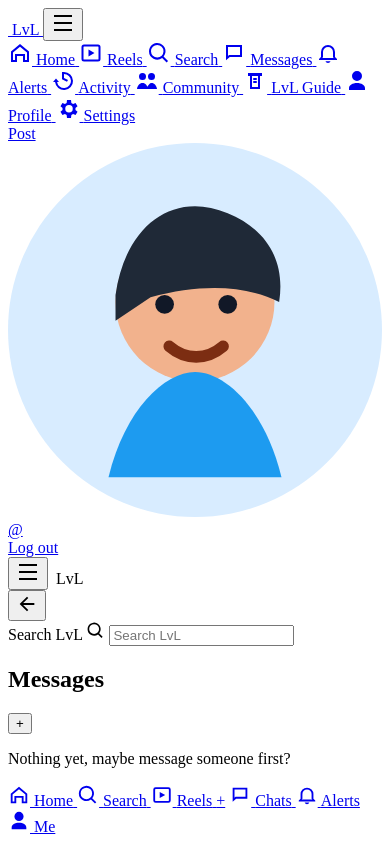
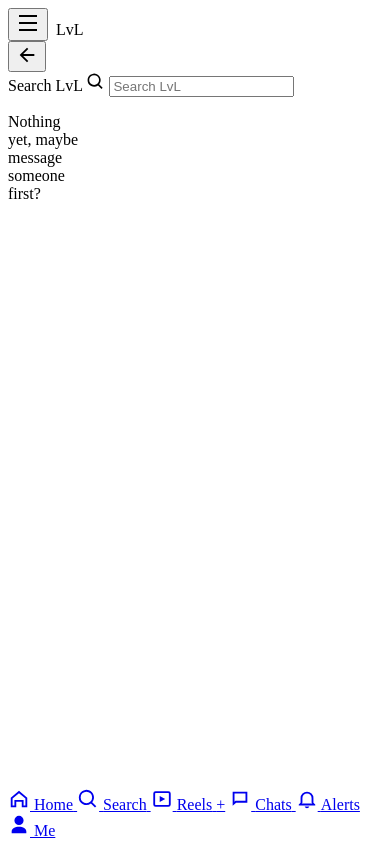
Before and after one commit to SocialMediaPlatformNearEast/social-media, a Python web app: template templates/messages.html in a window 390 px wide. Run offline with Jinja, Linux system fonts and the light colour scheme; the template is opened without the code that fills it, so the values that code supplies are empty.

Commit message:
Add inline CSS to messages.html to bypass SW cache on mobile
Service worker cache-first strategy was serving stale section CSS files
regardless of version bumps. Inline styles in the HTML are never cached
by the SW (navigation requests bypass the cache). This guarantees mobile
layout fixes are always applied: 100vw app-shell, hidden rails, flex
column for chat, sidebar hidden when chat is open on narrow screens.

Co-Authored-By: Claude Sonnet 4.6 <noreply@anthropic.com>

```diff
--- a/templates/layout.html
+++ b/templates/layout.html
@@ -15,6 +15,7 @@
   <link rel="stylesheet" href="{{ static_asset('css/styles.css') }}">
   <link rel="stylesheet" href="{{ static_asset('css/gender.css') }}">
   <script src="{{ static_asset('js/script.js') }}" defer></script>
+  {% block head_extra %}{% endblock %}
 </head>
 <body>
 
--- a/templates/messages.html
+++ b/templates/messages.html
@@ -2,6 +2,77 @@
 {% set active_page = "messages" %}
 {% set show_highlights = False %}
 {% set title = "Messages" %}
+
+{% block head_extra %}
+<style>
+/* Mobile messages fix — inline so service worker cache cannot affect it */
+@media (max-width: 1000px) {
+  .app-shell {
+    display: block !important;
+    width: 100vw !important;
+    max-width: 100vw !important;
+    padding-inline: 0 !important;
+  }
+  .left-rail-wrapper,
+  .right-rail-wrapper {
+    display: none !important;
+    width: 0 !important;
+  }
+  .timeline-messages {
+    display: flex !important;
+    flex-direction: column !important;
+    width: 100vw !important;
+    max-width: 100vw !important;
+    height: calc(100dvh - 64px) !important;
+    overflow: hidden !important;
+    box-sizing: border-box !important;
+  }
+  .mobile-header {
+    flex-shrink: 0 !important;
+  }
+  .messages-container {
+    flex: 1 !important;
+    width: 100% !important;
+    max-width: 100% !important;
+    height: auto !important;
+    min-height: 0 !important;
+    overflow: hidden !important;
+    display: flex !important;
+  }
+  .conversations-sidebar {
+    width: 72px !important;
+    flex-shrink: 0 !important;
+  }
+  .sidebar-header h2,
+  .conv-info,
+  .new-message-btn {
+    display: none !important;
+  }
+  .chat-window {
+    flex: 1 !important;
+    min-width: 0 !important;
+    min-height: 0 !important;
+    overflow: hidden !important;
+    display: flex !important;
+    flex-direction: column !important;
+  }
+  .messages-feed {
+    flex: 1 !important;
+    min-height: 0 !important;
+    overflow-y: auto !important;
+  }
+  .chat-footer {
+    flex-shrink: 0 !important;
+  }
+}
+@media (max-width: 480px) {
+  /* Single-column: hide sidebar when chat is open */
+  .messages-container:has(.messages-feed) .conversations-sidebar {
+    display: none !important;
+  }
+}
+</style>
+{% endblock %}
 
 {% block content %}
 <div class="messages-container">
```
